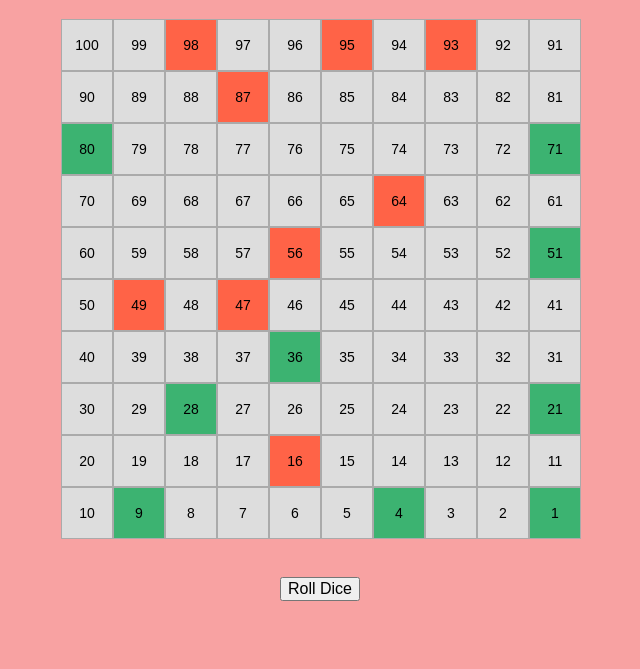
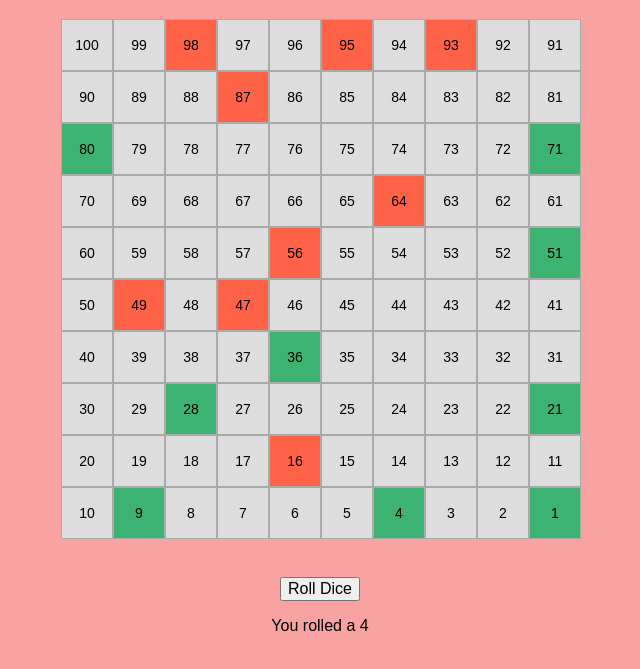
Before and after one commit to Anushri255/snakes-ladders.io, a plain HTML site: page index.html in a window 1280 px wide. Both pictures are taken after a click on the button "Roll Dice". Shown: the part 61-730 px from the top of the page, without its empty margins (320-960 px from the left). Drawn offline with Linux system fonts and the light colour scheme.

Commit message:
roll dice and display value

```diff
--- a/index.html
+++ b/index.html
@@ -47,10 +47,10 @@
     <h1>Snakes and Ladders</h1>
     <div id="board"></div>
     <button id="roll-dice">Roll Dice</button>
-    <p id="message"></p>
+    <p id="dice-result"></p>
     <script>
         const board = document.getElementById('board');
-        const message = document.getElementById('message');
+        const diceResult = document.getElementById('dice-result');
         const rollDiceButton = document.getElementById('roll-dice');
 
         let playerPosition = 1;
@@ -73,8 +73,18 @@
             }
         }
 
+        function rollDice() {
+            return Math.floor(Math.random() * 6) + 1;
+        }
+
+        function updateDiceResult() {
+            const diceValue = rollDice();
+            diceResult.textContent = `You rolled a ${diceValue}`;
+        }
+
         createBoard();
 
+        rollDiceButton.addEventListener('click', updateDiceResult);
     </script>
 </body>
 </html>
```
